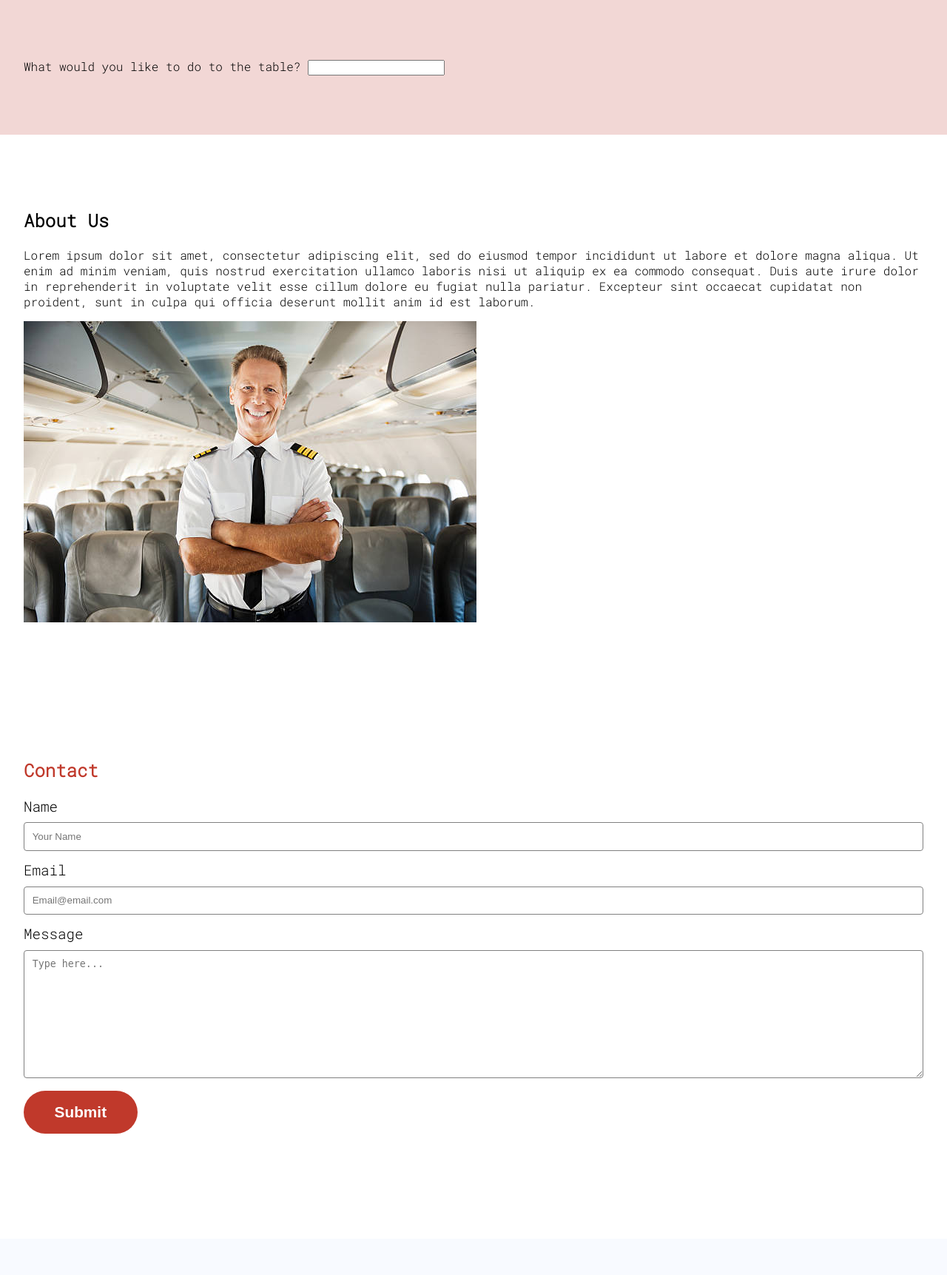
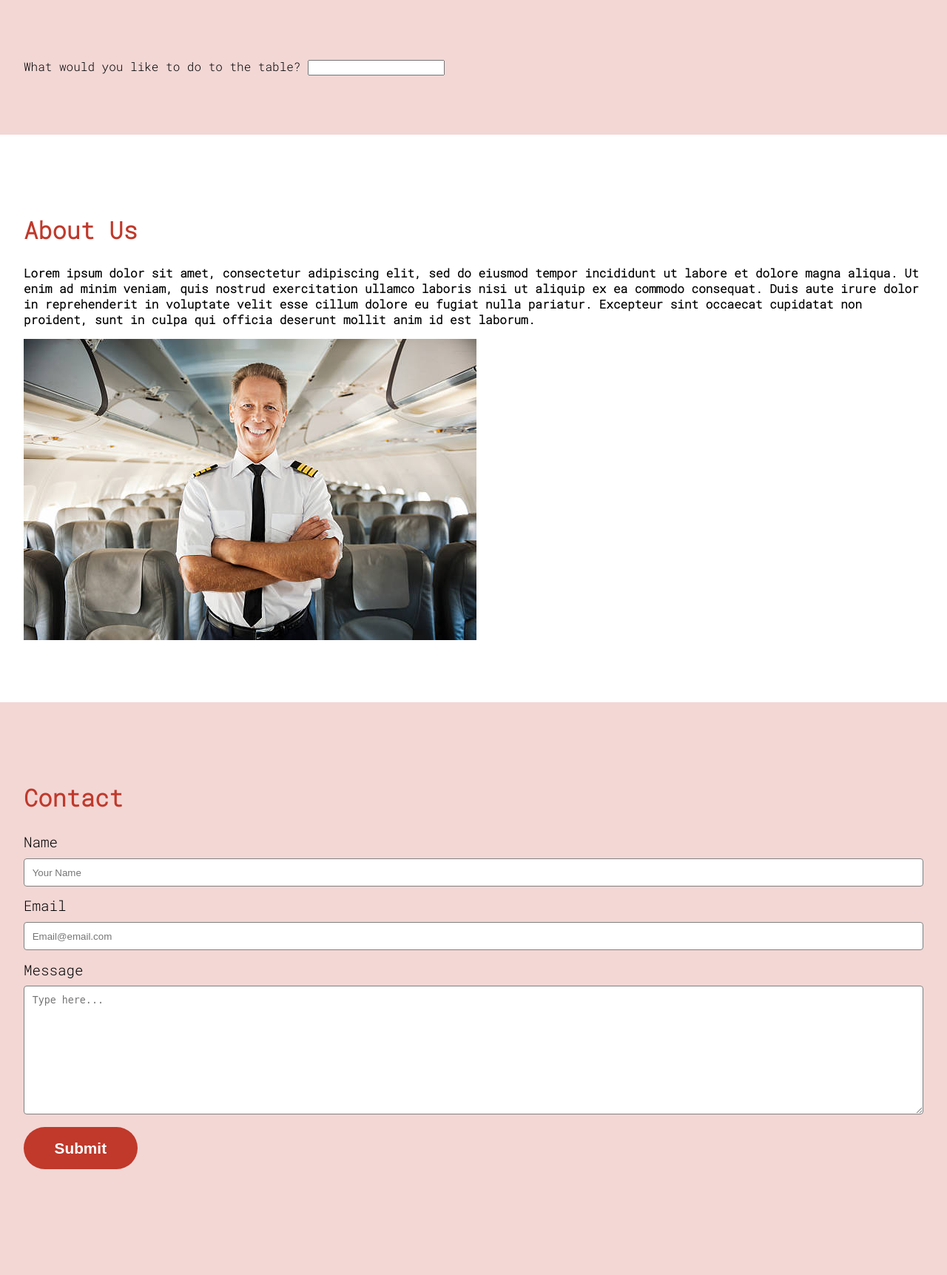
Before and after one commit to Teetuu2/COSC3380-team14, a web app: file client/index.html in a window 1280 px wide. Shown: the part 824-2547 px from the top of the page at 74% size. Before the commit the page ends 2356 px from the top, so only its background shows below. Run offline with its HTML, style and script files only (its server is not run), Linux system fonts and the light colour scheme; style sheets or scripts are compiled from the project's sources.

Commit message:
Update main.scss

```diff
--- a/client/css/main.scss
+++ b/client/css/main.scss
@@ -58,7 +58,7 @@ section{
 
 .mainPage{
     text-align: center;
-    background: url(../images/homescreenairplane.jpeg);
+    background: url(images/homescreenairplane.jpeg);
     padding: none;
     margin: none;
     background-repeat: no-repeat;
@@ -107,9 +107,28 @@ section.updating-tables{
     background-color: var(--secondary-color);
 }
 
+section.AboutUs{
+    background-color: white;
+
+    .aboutus-left{
+        font-size: 1em;
+        font-weight: bolder;
+
+        h2{
+        font-size: 2em;
+        color: var(--primary-color);
+        }
+    }
+
+}
+
+section.contact{
+
+    background-color: var(--secondary-color);
+
     .contact-left{
         h2{
-        font-size: 1.5em;
+            font-size: 2em;
             font-weight: bolder;
             color: var(--primary-color);
         }
@@ -143,6 +162,9 @@ section.updating-tables{
             cursor: pointer;
         }
     }
+}
+
+
 
 nav.mobile-menu{
     display: block;
```
Lines whose indentation alone changed are shown as unchanged.
